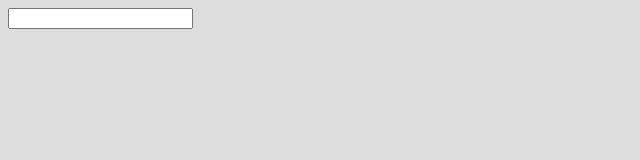
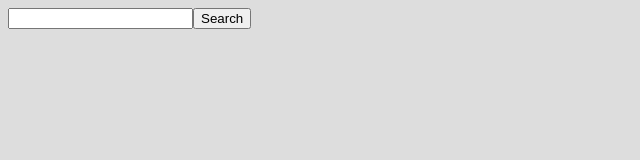
Before and after one commit to maneKozaroo/github-search, a Vue app: page / in a window 1280 px wide. Shown: the top 160 px of the page, without its empty margins (0-640 px from the left). Built offline with nearby package versions, Linux system fonts and the light colour scheme.

Commit message:
feat: add a search button

```diff
--- /dev/null
+++ b/src/components/GithubSearch/SearchButton.vue
@@ -0,0 +1,5 @@
+<template>
+  <ButtonBase>
+    <slot />
+  </ButtonBase>
+</template>
--- a/src/components/GithubSearch/SearchForm.vue
+++ b/src/components/GithubSearch/SearchForm.vue
@@ -5,6 +5,8 @@
     @submit.prevent="handleSearchSubmit"
   >
     <SearchInput type="search" />
+
+    <SearchButton type="submit">Search</SearchButton>
   </form>
 </template>
 
--- /dev/null
+++ b/src/components/controls/ButtonBase.vue
@@ -0,0 +1,9 @@
+<template>
+  <button>
+    <slot />
+  </button>
+</template>
+
+<script setup lang="ts"></script>
+
+<style scoped></style>
--- a/src/main.ts
+++ b/src/main.ts
@@ -4,7 +4,9 @@ import { createPinia } from "pinia";
 import router from "./router";
 
 import App from "./App.vue";
+import ButtonBase from "./components/controls/ButtonBase.vue";
 import InputBase from "./components/input/InputBase.vue";
+import SearchButton from "./components/GithubSearch/SearchButton.vue";
 import SearchForm from "./components/GithubSearch/SearchForm.vue";
 import SearchInput from "./components/GithubSearch/SearchInput.vue";
 import SearchResults from "./components/GithubSearch/SearchResults.vue";
@@ -16,7 +18,9 @@ const app = createApp(App);
 app.use(createPinia());
 app.use(router);
 
+app.component("ButtonBase", ButtonBase);
 app.component("InputBase", InputBase);
+app.component("SearchButton", SearchButton);
 app.component("SearchForm", SearchForm);
 app.component("SearchInput", SearchInput);
 app.component("SearchResults", SearchResults);
```
